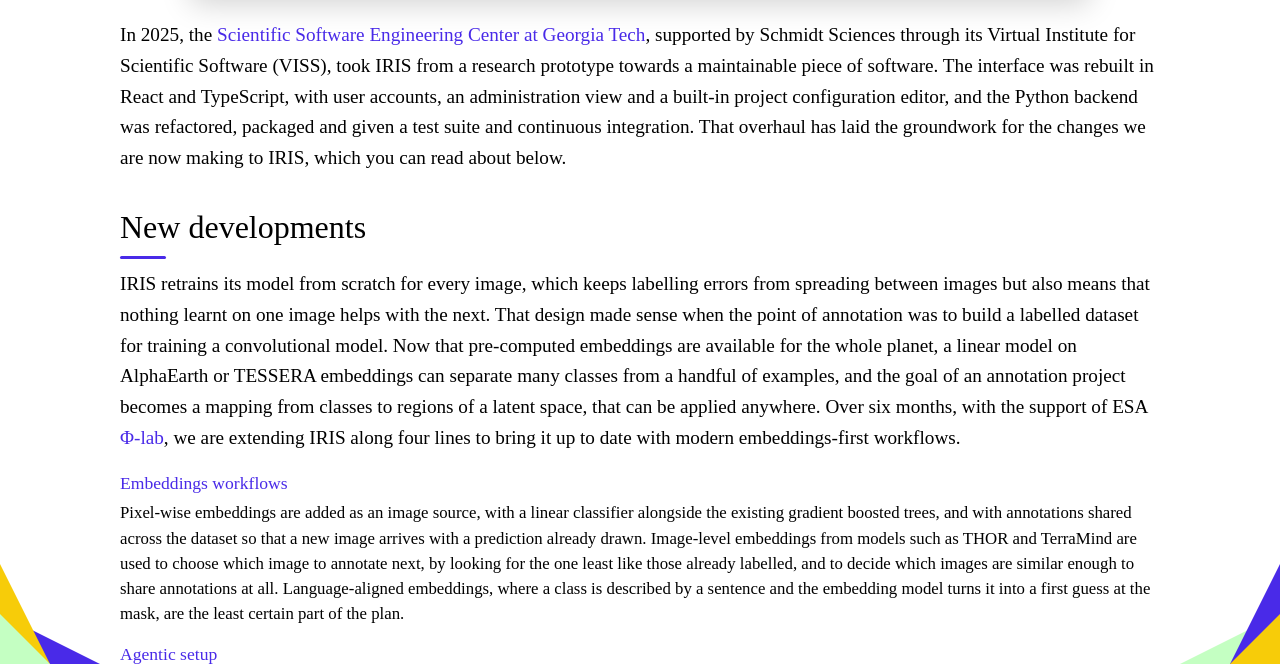
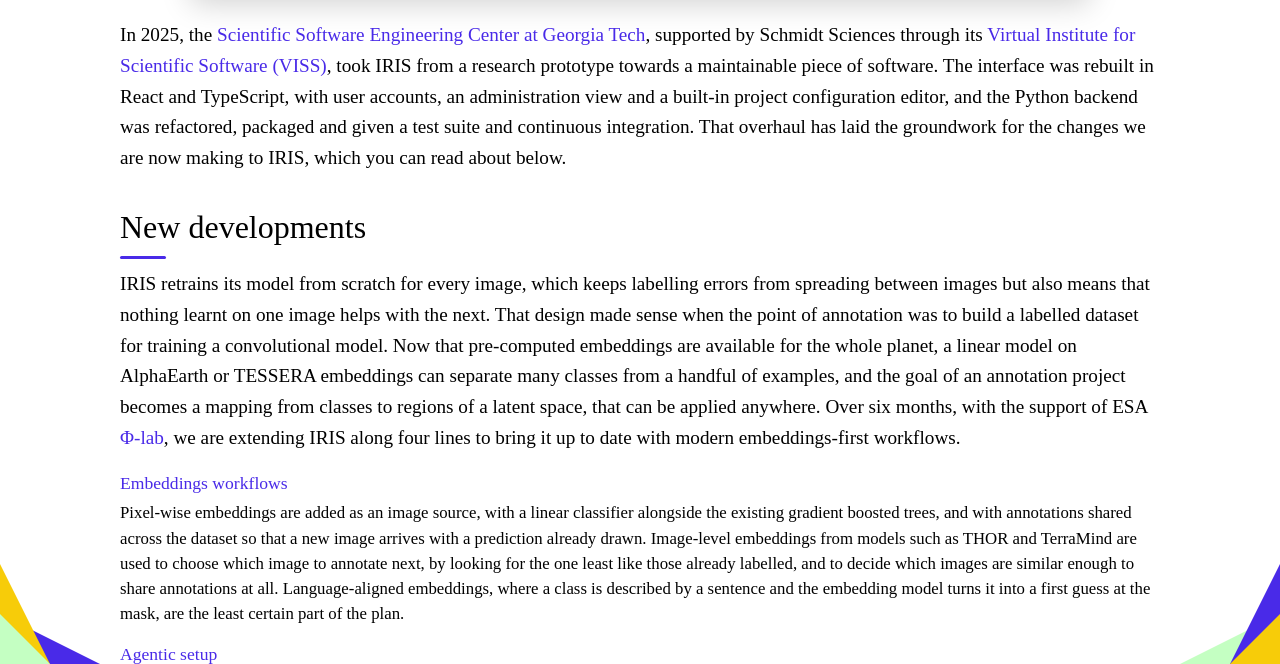
Before and after one commit to asterisk-labs/asterisk-labs.github.io, a Jekyll site: the page built from project-pages/project-iris.html, in a window 1280 px wide and 900 px high, scrolled down 1446 px, cut to the strip 236-900 px from the top of the window. Built offline with Jekyll 4.4.1, drawn with Linux system fonts in a browser that asks for light colours; some web fonts are replaced.

Commit message:
IRIS page: link VISS to Schmidt Sciences
Co-Authored-By: Claude Fable 5.1 <noreply@anthropic.com>

```diff
--- a/project-pages/project-iris.html
+++ b/project-pages/project-iris.html
@@ -225,7 +225,7 @@ theme: "#492ae8"
             <iframe src="https://www.youtube-nocookie.com/embed/ERJA2-fTW6k" title="IRIS: Intelligently Reinforced Image Segmentation" allow="accelerometer; autoplay; clipboard-write; encrypted-media; gyroscope; picture-in-picture; web-share" allowfullscreen></iframe>
         </div>
         <p class="project-p gradual-reveal" style="margin-top: 24px;">
-            In 2025, the <a href="https://ssecenter.cc.gatech.edu/" style="color: var(--theme);">Scientific Software Engineering Center at Georgia Tech</a>, supported by Schmidt Sciences through its Virtual Institute for Scientific Software (VISS), took IRIS from a research prototype towards a maintainable piece of software. The interface was rebuilt in React and TypeScript, with user accounts, an administration view and a built-in project configuration editor, and the Python backend was refactored, packaged and given a test suite and continuous integration. That overhaul has laid the groundwork for the changes we are now making to IRIS, which you can read about below.
+            In 2025, the <a href="https://ssecenter.cc.gatech.edu/" style="color: var(--theme);">Scientific Software Engineering Center at Georgia Tech</a>, supported by Schmidt Sciences through its <a href="https://www.schmidtsciences.org/viss/" style="color: var(--theme);">Virtual Institute for Scientific Software (VISS)</a>, took IRIS from a research prototype towards a maintainable piece of software. The interface was rebuilt in React and TypeScript, with user accounts, an administration view and a built-in project configuration editor, and the Python backend was refactored, packaged and given a test suite and continuous integration. That overhaul has laid the groundwork for the changes we are now making to IRIS, which you can read about below.
         </p>
 
         <h2 class='gradual-reveal'>New developments</h2>
```
